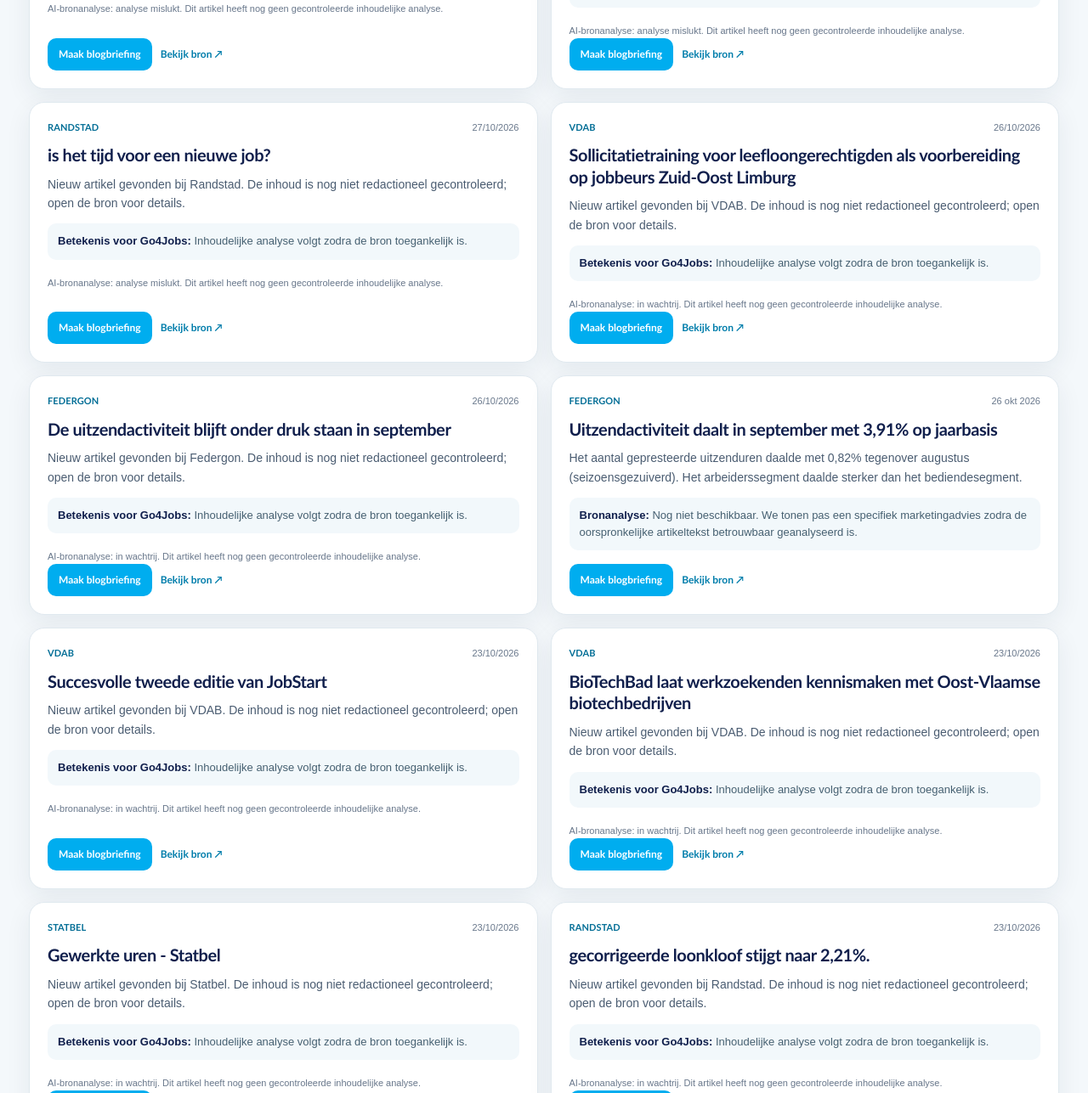
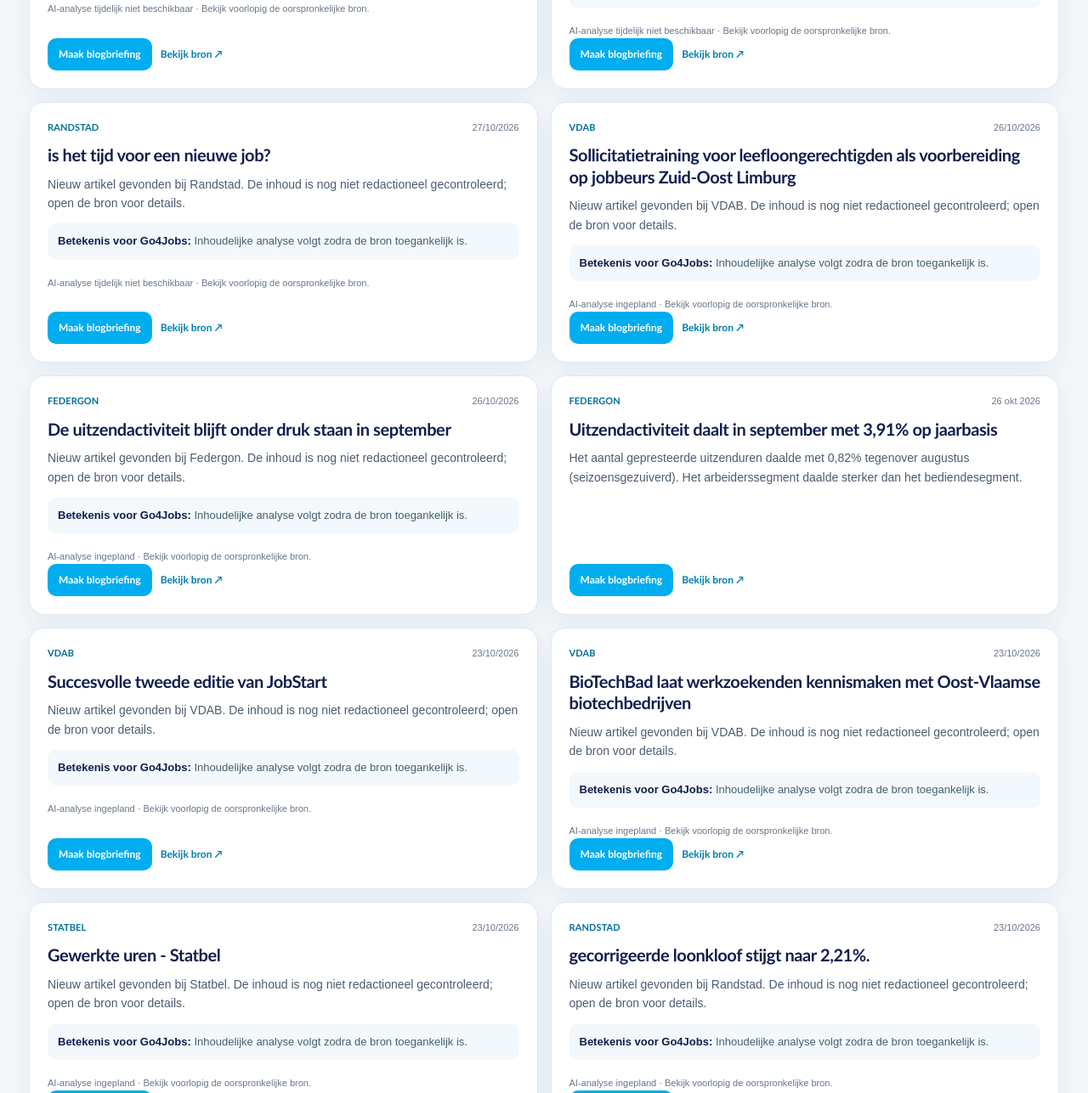
Before and after one commit to xandervalkiers-marketing/go4jobs-marketing-radar, a plain HTML site: page index.html in a window 1280 px wide. Shown: the part 2050-3337 px from the top of the page at 85% size. Drawn offline with Linux system fonts and the light colour scheme.

Commit message:
fix: verwijder herhaalde placeholder en toon discrete analysestatus

```diff
--- a/index.html
+++ b/index.html
@@ -110,14 +110,17 @@ if(ai && item.category!=='blog'){
  imp.appendChild(title);
  const generic=/^(?:Mogelijke Go4Jobs-contentkans|Relevante context voor de focus van Go4Jobs)/i.test(String(item.impact||''));
  if(generic&&item.category!=='blog'){
-  title.textContent='Bronanalyse: ';
-  imp.appendChild(document.createTextNode('Nog niet beschikbaar. We tonen pas een specifiek marketingadvies zodra de oorspronkelijke artikeltekst betrouwbaar geanalyseerd is.'));
+  imp.remove();
  }else{
   imp.appendChild(document.createTextNode(item.impact));
+  card.appendChild(imp);
  }
- card.appendChild(imp);
- if(item.category!=='blog' && item.ai_status && item.ai_status!=='niet ingesteld'){
-  card.appendChild(make('div','ai-note','AI-bronanalyse: '+item.ai_status+'. Dit artikel heeft nog geen gecontroleerde inhoudelijke analyse.'));
+ if(item.category!=='blog' && item.ai_status && item.ai_status!=='geanalyseerd'){
+  const status=item.ai_status==='analyse mislukt'?'AI-analyse tijdelijk niet beschikbaar':
+    item.ai_status==='in wachtrij'?'AI-analyse ingepland':
+    item.ai_status==='brontekst niet bereikbaar'?'Brontekst niet toegankelijk':
+    item.ai_status==='niet ingesteld'?'AI-analyse niet geactiveerd':'Nog geen AI-analyse';
+  card.appendChild(make('div','ai-note',status+' · Bekijk voorlopig de oorspronkelijke bron.'));
  }
 }let actions=make('div','actions');let button=make('button','action',item.category==='blog'?'Maak updatebriefing':'Maak blogbriefing');button.type='button';button.onclick=()=>openBriefing(item);actions.appendChild(button);let link=make('a','source-link','Bekijk bron ↗');link.href=item.article_url||item.url;link.target='_blank';link.rel='noopener noreferrer';actions.appendChild(link);if(item.sourceurl){const second=make('a','source-link','Aanvullende bron ↗');second.href=item.sourceurl;second.target='_blank';second.rel='noopener noreferrer';actions.appendChild(second)}card.appendChild(actions);return card}
 function render(){cards.replaceChildren();const q=search.value.toLocaleLowerCase('nl-BE').trim();const display=all.filter(item=>(tab==='all'||item.category===tab)&&([item.title,item.summary,item.impact,item.source,item.topic,item.kind].join(' ').toLocaleLowerCase('nl-BE').includes(q))).sort((a,b)=>b.sort-a.sort);display.forEach(x=>cards.appendChild(buildCard(x)));document.getElementById('countline').textContent=display.length+' signalen';document.getElementById('empty').style.display=display.length?'none':'block';let cfg={all:['Alle relevante signalen','Sectorupdates, concurrentiecontent en blogbewaking in één overzicht.'],sector:['Sectorontwikkelingen','Geverifieerde nieuwsfeiten en een redactionele interpretatie voor Go4Jobs.'],concurrent:['Wat brengen andere spelers?','Concurrentieartikels als inspiratie, niet om over te nemen.'],blog:['Blogbewaking','Signalen voor inhoudelijke actualisatie, controle of verrijking.']}[tab];document.getElementById('section-title').textContent=cfg[0];document.getElementById('section-subtitle').textContent=cfg[1]}
```
